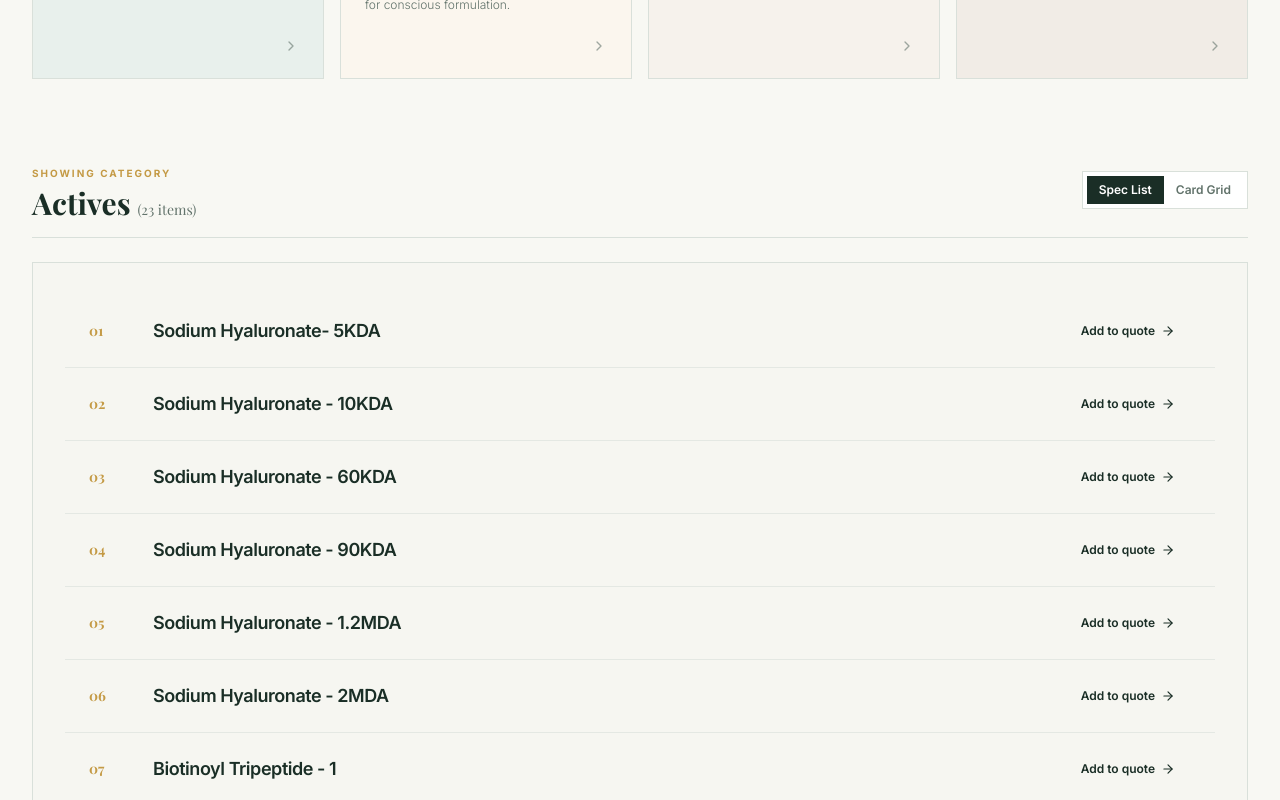
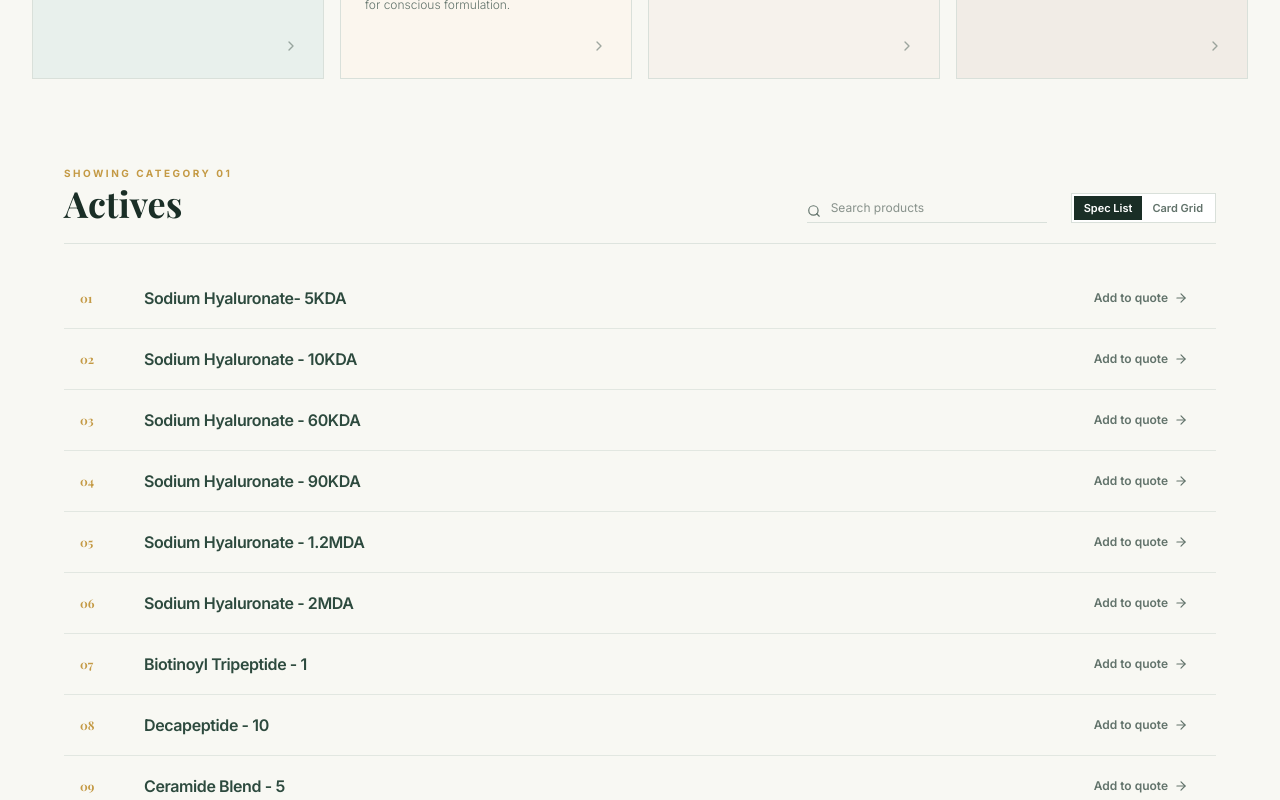
Before and after one commit to blazecodeprakhar/Pure-Vision-Chemicals, a Next.js app: page / in a window 1280 px wide. Shown: the part 1760-2560 px from the top of the page. Built offline with nearby package versions, Linux system fonts and the light colour scheme; a web font is replaced by a local one.

Commit message:
style: refine Spec Sheet container layout, background color, font sizing, and search bar placement

```diff
--- a/src/app/page.tsx
+++ b/src/app/page.tsx
@@ -327,51 +327,69 @@ export default function Home() {
           </div>
 
 
-          {/* SELECTED CATEGORY LIVE RESULTS HEADER & SPEC SHEET LIST / GRID TOGGLE */}
-          <div className="pt-8 space-y-6">
-            <div className="flex flex-col sm:flex-row sm:items-center justify-between gap-4 border-b border-[#D9E0DA] pb-4">
-              <div>
-                <span className="text-[10px] font-bold uppercase tracking-[0.2em] text-[#C49A45]">Showing Category</span>
-                <h3 className="font-serif-luxury text-2xl sm:text-3xl font-bold text-[#1A2E26] pt-0.5">
-                  {selectedCategory} <span className="text-sm font-normal text-[#62736B]">({filteredProducts.length} items)</span>
+          {/* SELECTED CATEGORY LIVE RESULTS HEADER & SPEC SHEET CONTAINER */}
+          <div className="pt-8 space-y-6 bg-[#F8F8F3] p-4 sm:p-8 select-none">
+
+            {/* Header & Minimal Search Bar matching Screenshot 3 & 4 */}
+            <div className="flex flex-col sm:flex-row sm:items-end justify-between gap-4 border-b border-[#D9E0DA]/80 pb-5">
+              <div className="space-y-1">
+                <span className="text-[10px] font-bold uppercase tracking-[0.25em] text-[#C49A45]">
+                  SHOWING CATEGORY {String(CATEGORIES.indexOf(selectedCategory as any) + 1).padStart(2, "0")}
+                </span>
+                <h3 className="font-serif-luxury text-3xl sm:text-4xl font-bold text-[#1A2E26]">
+                  {selectedCategory}
                 </h3>
               </div>
 
-              {/* View Switcher: Spec Sheet List vs Card Grid */}
-              <div className="flex items-center gap-3">
+              {/* Right Side: Minimal Search Bar & View Mode Toggle matching Screenshot 3 & 4 */}
+              <div className="flex flex-wrap items-center gap-4 sm:gap-6">
+                <div className="relative w-full sm:w-60">
+                  <Search className="absolute left-0 top-2.5 h-3.5 w-3.5 text-[#62736B]" />
+                  <input
+                    type="text"
+                    placeholder="Search products"
+                    value={searchQuery}
+                    onChange={(e) => setSearchQuery(e.target.value)}
+                    className="w-full pl-6 pr-4 py-1.5 bg-transparent border-b border-[#D9E0DA] focus:border-[#1A2E26] text-xs text-[#1A2E26] focus:outline-none transition-colors"
+                  />
                   {searchQuery && (
-                  <span className="text-xs text-[#62736B] bg-white px-3 py-1 border border-[#D9E0DA]">
-                    Query: "<strong className="text-[#1A2E26]">{searchQuery}</strong>"
-                  </span>
+                    <button
+                      onClick={() => setSearchQuery("")}
+                      className="absolute right-0 top-1.5 text-[10px] uppercase font-bold text-[#C49A45]"
+                    >
+                      Clear
+                    </button>
                   )}
+                </div>
 
-                <div className="inline-flex border border-[#D9E0DA] bg-white p-1">
+                <div className="inline-flex border border-[#D9E0DA] bg-white p-0.5 shrink-0">
                   <button
                     onClick={() => setCatalogueViewMode("list")}
-                    className={`px-3 py-1.5 text-xs font-semibold flex items-center gap-1.5 transition-colors cursor-pointer ${
+                    className={`px-2.5 py-1 text-[11px] font-semibold transition-colors cursor-pointer ${
                       catalogueViewMode === "list"
                         ? "bg-[#1A2E26] text-white"
                         : "text-[#62736B] hover:text-[#1A2E26]"
                     }`}
                   >
-                    <span>Spec List</span>
+                    Spec List
                   </button>
                   <button
                     onClick={() => setCatalogueViewMode("grid")}
-                    className={`px-3 py-1.5 text-xs font-semibold flex items-center gap-1.5 transition-colors cursor-pointer ${
+                    className={`px-2.5 py-1 text-[11px] font-semibold transition-colors cursor-pointer ${
                       catalogueViewMode === "grid"
                         ? "bg-[#1A2E26] text-white"
                         : "text-[#62736B] hover:text-[#1A2E26]"
                     }`}
                   >
-                    <span>Card Grid</span>
+                    Card Grid
                   </button>
                 </div>
               </div>
             </div>
 
+            {/* Spec Sheet List View matching Screenshot 3 & 4 (No outer box border, background #F8F8F3, text-sm text-[#2D4A3E]) */}
             {filteredProducts.length === 0 ? (
-              <div className="text-center py-16 bg-white border border-[#D9E0DA] space-y-3">
+              <div className="text-center py-16 bg-white/50 space-y-3">
                 <FlaskConical className="h-10 w-10 text-[#62736B] mx-auto opacity-50" />
                 <p className="font-serif-luxury text-lg text-[#1A2E26] font-bold">No ingredients found</p>
                 <p className="text-xs text-[#62736B]">Try adjusting your search query or select another category above.</p>
@@ -384,35 +402,33 @@ export default function Home() {
               </div>
 
             ) : catalogueViewMode === "list" ? (
-              /* ULTRA-AESTHETIC SPEC SHEET LIST VIEW MATCHING SCREENSHOT 2 */
-              <div className="bg-[#F6F6F1] border border-[#D9E0DA] p-4 sm:p-8">
-                <div className="divide-y divide-[#D9E0DA]">
+              <div className="divide-y divide-[#D9E0DA]/70">
                 {filteredProducts.map((product, idx) => {
                   const isInCart = inquiryCart.some((item) => item.id === product.id);
                   return (
                     <motion.div
                       key={product.id}
-                        initial={{ opacity: 0, y: 10 }}
+                      initial={{ opacity: 0, y: 8 }}
                       whileInView={{ opacity: 1, y: 0 }}
                       viewport={{ once: true }}
-                        transition={{ duration: 0.2, delay: Math.min(idx * 0.02, 0.2) }}
-                        className="py-4 sm:py-5 flex items-center justify-between hover:bg-white/80 px-4 sm:px-6 transition-all duration-200 group border-b border-[#D9E0DA]/60 last:border-b-0"
+                      transition={{ duration: 0.15, delay: Math.min(idx * 0.015, 0.15) }}
+                      className="py-3.5 sm:py-4 flex items-center justify-between hover:bg-white/60 px-2 sm:px-4 transition-all duration-200 group"
                     >
                       <div className="flex items-center gap-6 sm:gap-10">
-                          <span className="font-serif-luxury text-xs sm:text-sm text-[#C49A45] font-bold w-6">
+                        <span className="font-serif-luxury text-xs text-[#C49A45] font-bold w-6">
                           {String(idx + 1).padStart(2, "0")}
                         </span>
-                          <h4 className="font-sans font-semibold text-base sm:text-lg text-[#1A2E26] tracking-tight group-hover:text-[#C49A45] transition-colors">
+                        <h4 className="font-sans font-semibold text-sm sm:text-base text-[#2D4A3E] tracking-tight group-hover:text-[#1A2E26] transition-colors">
                           {product.name}
                         </h4>
                       </div>
 
                       <button
                         onClick={() => toggleCartItem(product)}
-                          className={`inline-flex items-center gap-1.5 px-4 py-2 text-xs font-semibold transition-all cursor-pointer ${
+                        className={`inline-flex items-center gap-1.5 px-3 py-1.5 text-xs font-semibold transition-all cursor-pointer ${
                           isInCart
                             ? "text-[#C49A45] font-bold bg-[#1A2E26] px-3.5 py-1.5"
-                              : "text-[#1A2E26] hover:text-[#C49A45] bg-transparent"
+                            : "text-[#62736B] hover:text-[#1A2E26] bg-transparent"
                         }`}
                       >
                         {isInCart ? (
@@ -430,7 +446,6 @@ export default function Home() {
                     </motion.div>
                   );
                 })}
-                </div>
               </div>
 
             ) : (
```
Lines whose indentation alone changed are shown as unchanged.
